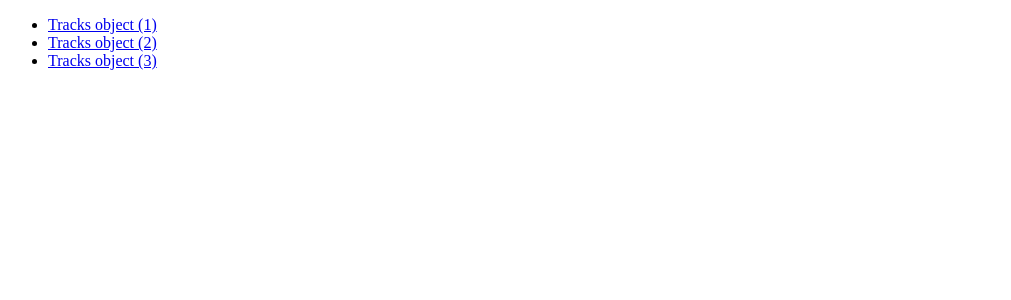
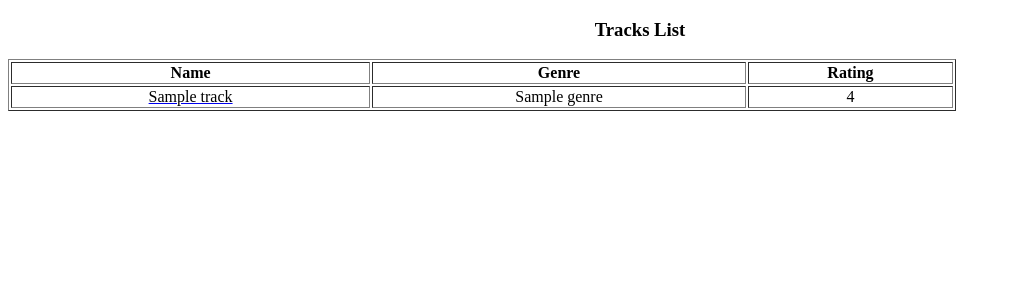
Before and after one commit to Gaurev-Katoch/Greedy-Music, a Django app: template TrackLister/templates/tracks.html in a window 1280 px wide. Shown: the top 300 px of the page, without its empty margins (0-1011 px from the left). Run offline with Django 3.2, Linux system fonts and the light colour scheme; data comes from the database, SQL or seed files in the repository; tables that the repository leaves empty hold one stand-in row (values such as "Sample post"); the template is opened without the code that fills it: values that come from a table or form of the project are taken from there, most other values are stand-ins (such as "Sample title", 1, 10 or a date in 2020); parts of the project's set-up code (start-up, migrations or seed data) failed here and were passed over.

Commit message:
APIs added

```diff
--- a/GreedyMusic/settings.py
+++ b/GreedyMusic/settings.py
@@ -37,6 +37,7 @@ INSTALLED_APPS = [
     'django.contrib.sessions',
     'django.contrib.messages',
     'django.contrib.staticfiles',
+    'rest_framework',
     'GreedyMusic',
     'TrackLister',
 ]
--- a/GreedyMusic/urls.py
+++ b/GreedyMusic/urls.py
@@ -15,11 +15,22 @@ Including another URLconf
 """
 from django.conf.urls import include, url
 from django.contrib import admin
-from TrackLister.views import tracks, genres
+from TrackLister.views import tracks, genres, track_detail
+from TrackLister.apis import ListTracks, ModifyTracks, ListGenres, ModifyGenres
 
+app_name = 'tracks'
 admin.autodiscover()
+
 urlpatterns = [
-    url(r'^tracks$', tracks, name='tracks'),
-    url(r'^genres$', genres, name='genres'),
+    # page views
+    url(r'^tracks/$', tracks, name='tracks'),
+    url(r'^genres/$', genres, name='genres'),
+    url(r'^track/(?P<pk>\w+)/$', track_detail, name='detail'),
     url(r'^admin/', admin.site.urls),
+
+    # api views
+    url(r'^api/list_tracks/$', ListTracks.as_view(), name='tracks_list'),
+    url(r'^api/mod_track/(?P<pk>\w+)/$', ModifyTracks.as_view(), name='track_detail'),
+    url(r'^api/list_genres/$', ListGenres.as_view(), name='genres_list'),
+    url(r'^api/mod_genre/(?P<pk>\w+)/$', ModifyGenres.as_view(), name='genre_detail'),
 ]
--- a/TrackLister/models.py
+++ b/TrackLister/models.py
@@ -9,7 +9,7 @@ class Tracks(models.Model):
     track_name = models.CharField(max_length=100, blank=False)
     genre = models.CharField(max_length=50, null=True, blank=True)
     artist = models.CharField(max_length=100, blank=True)
-    ablum = models.CharField(max_length=100, blank=True)
+    album = models.CharField(max_length=100, blank=True)
     release_year = models.PositiveIntegerField(null=True, blank=True)
     rating = models.PositiveIntegerField(null=True, blank=True)
 
@@ -20,6 +20,17 @@ class Tracks(models.Model):
         elif self.release_year > date.today().year:
             raise ValidationError('Release year cannot be after current year')
 
+    def __str__(self):
+        return "%s  %s  %s  %s" % (
+            self.track_name,
+            self.artist,
+            self.ablum,
+            self.genre,
+        )
+
 
 class Genres(models.Model):
     genre = models.CharField(max_length=50, blank=False)
+
+    def __str__(self):
+        return "%s" % self.genre
--- a/TrackLister/templates/tracks.html
+++ b/TrackLister/templates/tracks.html
@@ -2,15 +2,25 @@
 <html lang="en">
 <head>
     <meta charset="UTF-8">
-    <title>Title</title>
+    <title>Tracks</title>
 </head>
 <body>
+<h3 align="center">Tracks List</h3>
 {% if track_list %}
-    <ul>
+<table border="1" style="width:75%" >
+    <tr>
+        <th align="center">Name</th>
+        <th align="center">Genre</th>
+        <th align="center">Rating</th>
+    </tr>
     {% for track in track_list %}
-        <li><a href="/track/{{ track.id }}/">{{ track }}</a></li>
+    <tr>
+        <td style = "text-align: center"><a href="{% url 'detail' track.id %}"><font color="black">{{ track.track_name }}</font></a></td>
+        <td style = "text-align: center">{{ track.genre }}</td>
+        <td style = "text-align: center">{{ track.rating }}</td>
+    </tr>
     {% endfor %}
-    </ul>
+</table>
 {% else %}
     <p>No tracks have been added. Please add tracks first.</p>
 {% endif %}
```
Also changed, not shown: TrackLister/apis.py (added, +23 -0 lines), TrackLister/serializers.py (added, +12 -0 lines), TrackLister/templates/track.html (added, +32 -0 lines), TrackLister/views.py (+18 -6 lines), TrackLister/migrations/0005_auto_20160623_0905.py (added), db.sqlite3.
